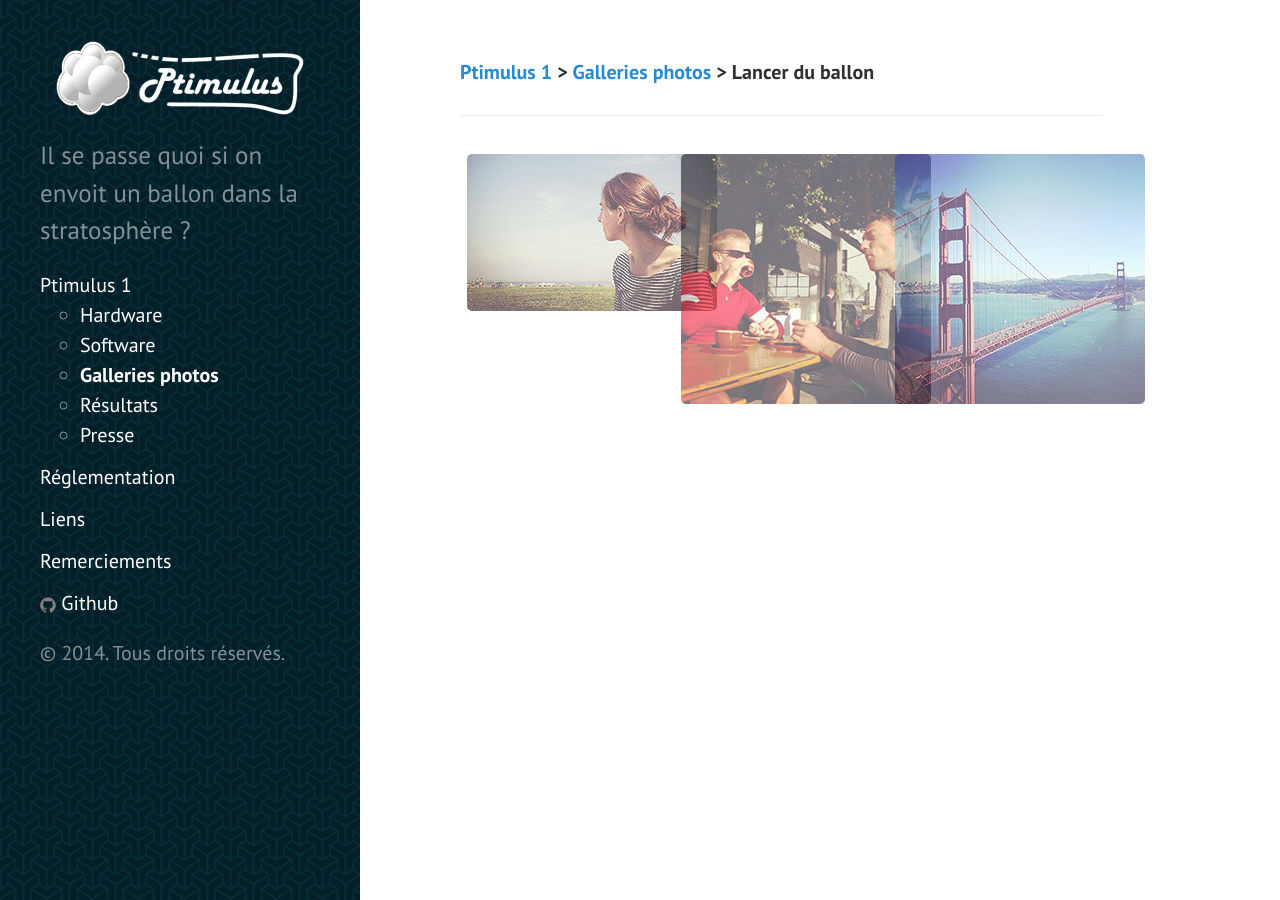
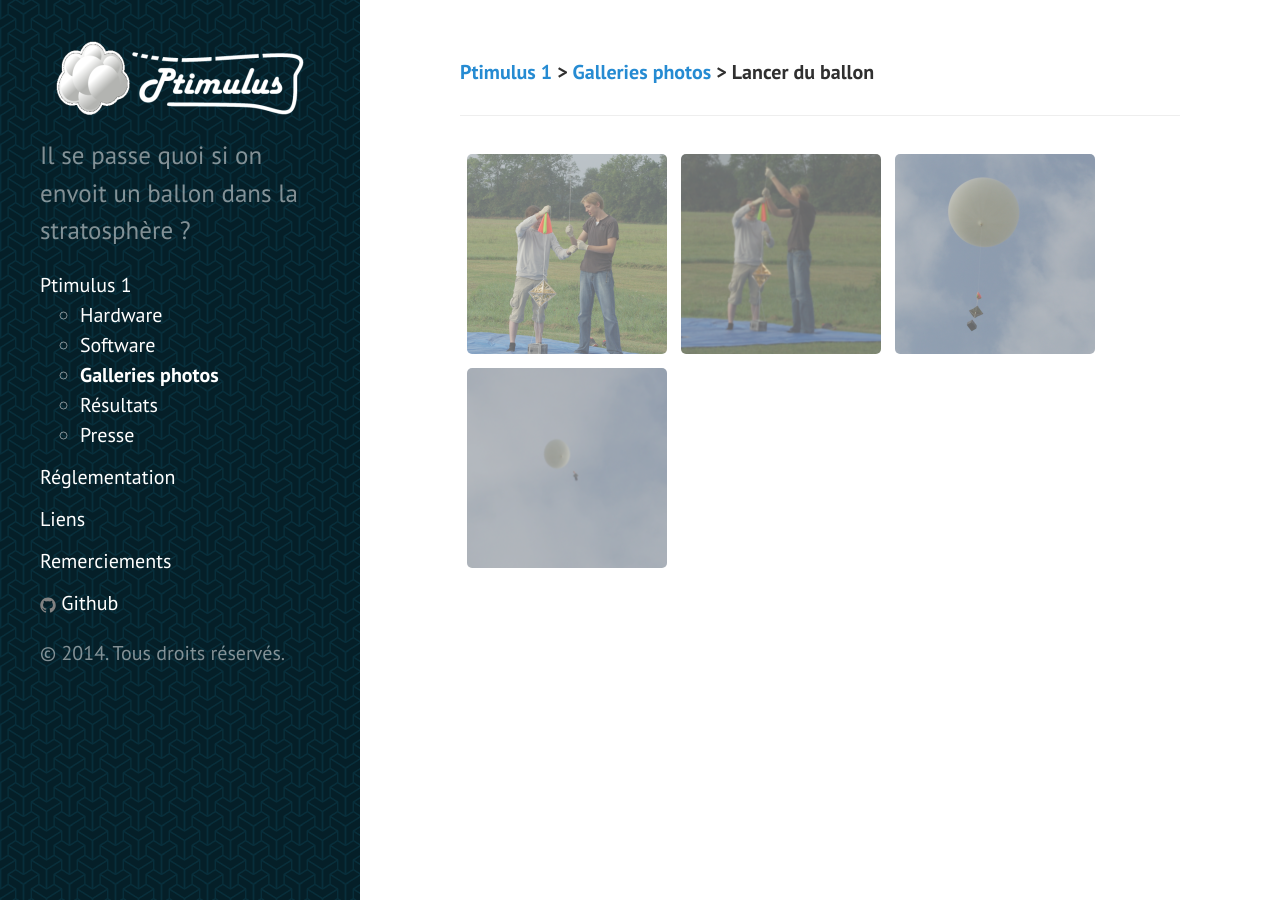
Before and after one commit to MichaelMure/ptimulus.eu, a Jekyll site: the page built from pages/ptimulus1/3_galleries/lancer/index.html, in a window 1280 px wide. Built offline with Jekyll 4.4.1, drawn with Linux system fonts in a browser that asks for light colours.

Commit message:
Adding pictures to gallery 'Lancer'

```diff
--- a/_data/galleries.yml
+++ b/_data/galleries.yml
@@ -2,15 +2,14 @@
   description: Lancer du ballon
   imagefolder: /img/galleries/lancer
   images:
-  - name: image-1.jpg
-    thumb: thumb-1.jpg
-    text: image1 description
-  - name: image-2.jpg
-    thumb: thumb-2.jpg
-    text: image2 description
-  - name: image-3.jpg
-    thumb: thumb-3.jpg
-    text: image3 description
+  - name: lancer-1.jpg
+    thumb: lancer-1-thumb.png
+  - name: lancer-2.jpg
+    thumb: lancer-2-thumb.png
+  - name: lancer-3.jpg
+    thumb: lancer-3-thumb.png
+  - name: lancer-4.jpg
+    thumb: lancer-4-thumb.png
 - id: preparatifs
   description: Préparatifs du lancer
   imagefolder: /img/galleries/preparatifs
```
Also changed, not shown: img/galleries/lancer/image-1.jpg (deleted), img/galleries/lancer/image-2.jpg (deleted), img/galleries/lancer/image-3.jpg (deleted), img/galleries/lancer/lancer-1-thumb.png (added), img/galleries/lancer/lancer-2-thumb.png (added), img/galleries/lancer/lancer-3-thumb.png (added), img/galleries/lancer/lancer-4-thumb.png (added), img/galleries/lancer/thumb-1.jpg (deleted), img/galleries/lancer/thumb-2.jpg (deleted), img/galleries/lancer/thumb-3.jpg (deleted), 4 other files.
